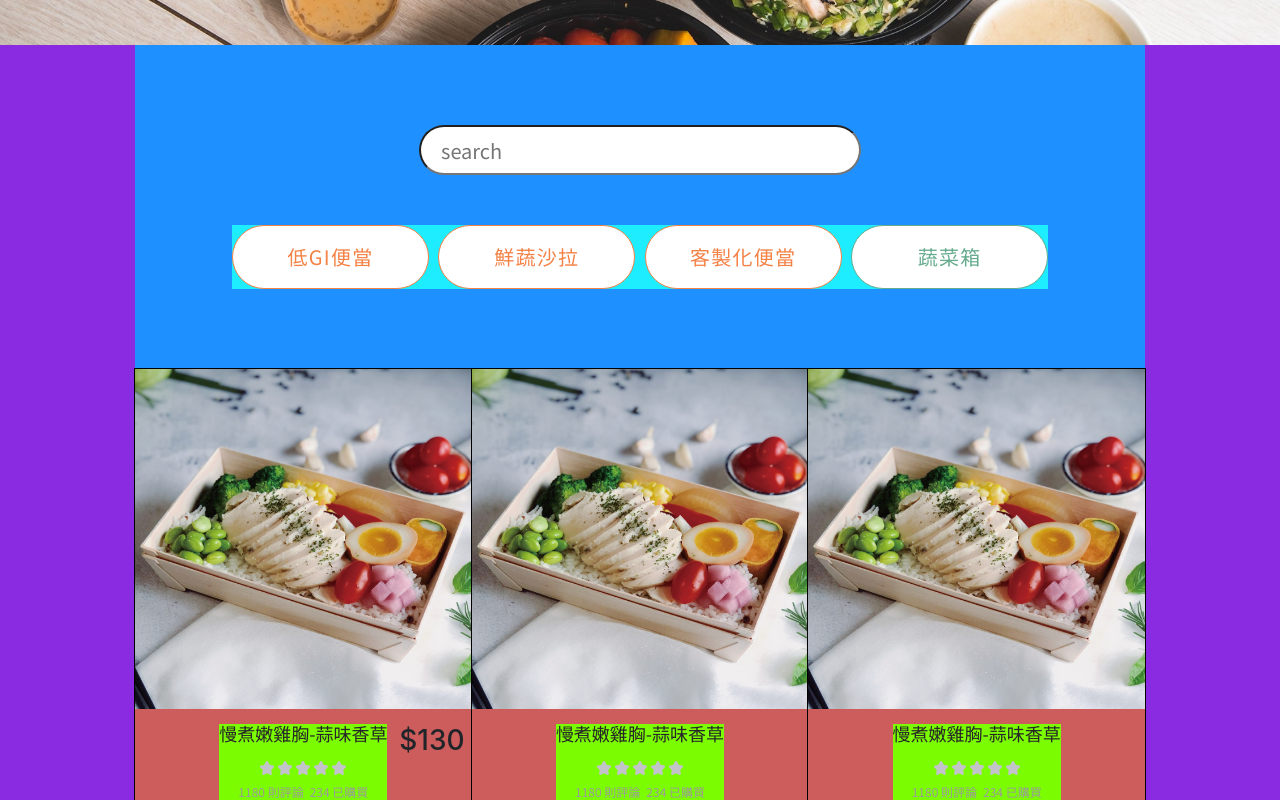
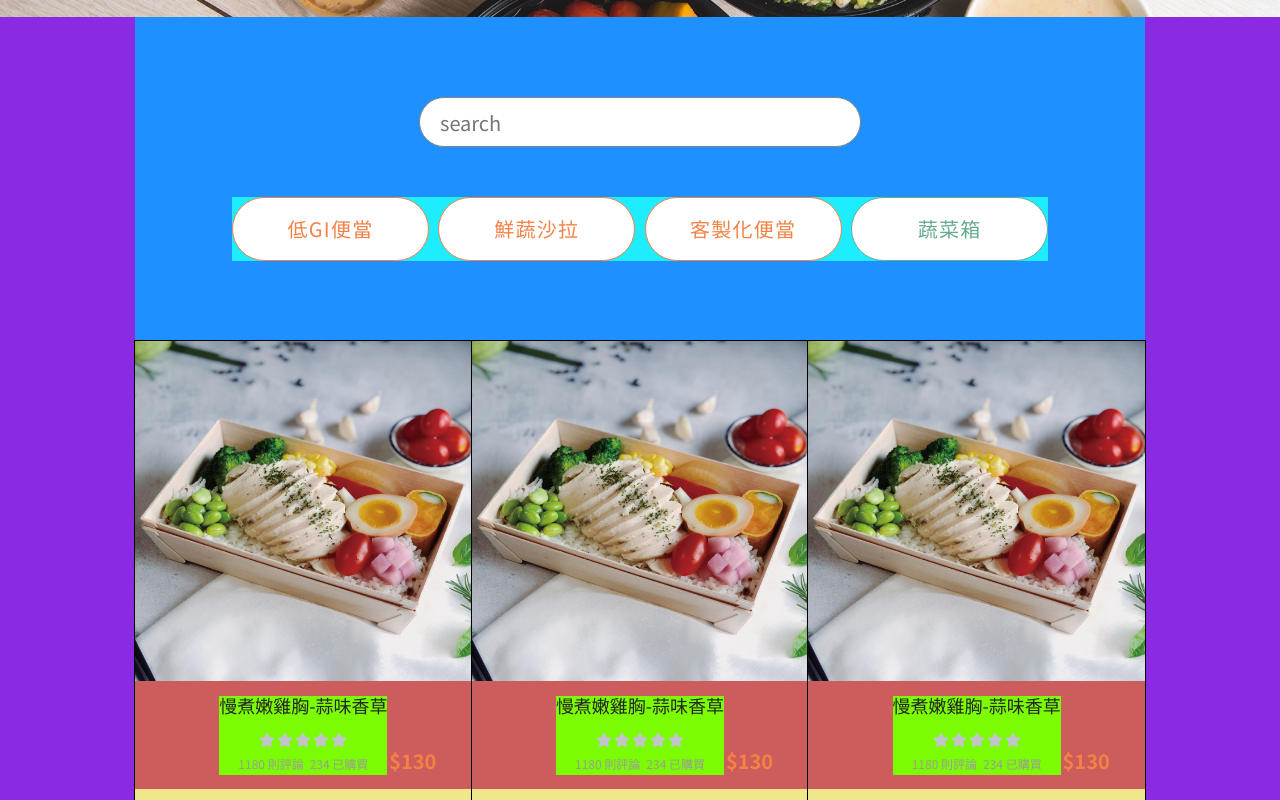
Before and after one commit to as2million/group_c, a React (Create React App) app: page / in a window 1280 px wide. Shown: the part 480-1280 px from the top of the page. Built offline with nearby package versions, Linux system fonts and the light colour scheme.

Commit message:
20201024 12:47p.m. 製作一般button hover效果

```diff
--- a/src/Ru/Components/Ru-component/RuComponents.js
+++ b/src/Ru/Components/Ru-component/RuComponents.js
@@ -7,7 +7,6 @@ import cart from "Ru/Components/Ru-component/Images/cart.svg";
 function RuComponents() {
   return (
     <>
-      <input type="text"></input>
       <div style={{ height: "135px", backgroundColor: "#FF5151" }}>
         我是navbar
       </div>
@@ -77,19 +76,22 @@ function RuComponents() {
             <section className="item-info-warp">
               <div className="item-info">
                 <h2>慢煮嫩雞胸-蒜味香草</h2>
-                <section className="star-warp">
+
+                <div className="star-warp">
                   <img className="star" src={star} />
                   <img className="star" src={star} />
                   <img className="star" src={star} />
                   <img className="star" src={star} />
                   <img className="star" src={star} />
-                </section>
+                </div>
+
                 <span>
                   <p className="num commentNum">1180 則評論</p>
                   <p className="num buyNum">234 已購買</p>
                 </span>
+
+                <h3>$130</h3>
               </div>
-              {/* <h3>$130</h3> */}
             </section>
             {/* item資訊e */}
             {/* item按鈕s */}
@@ -109,19 +111,22 @@ function RuComponents() {
             <section className="item-info-warp">
               <div className="item-info">
                 <h2>慢煮嫩雞胸-蒜味香草</h2>
-                <section className="star-warp">
+
+                <div className="star-warp">
                   <img className="star" src={star} />
                   <img className="star" src={star} />
                   <img className="star" src={star} />
                   <img className="star" src={star} />
                   <img className="star" src={star} />
-                </section>
+                </div>
+
                 <span>
                   <p className="num commentNum">1180 則評論</p>
                   <p className="num buyNum">234 已購買</p>
                 </span>
+
+                <h3>$130</h3>
               </div>
-              {/* <h3>$130</h3> */}
             </section>
             {/* item資訊e */}
             {/* item按鈕s */}
--- a/src/Ru/Components/Ru-component/Style.scss
+++ b/src/Ru/Components/Ru-component/Style.scss
@@ -5,6 +5,12 @@
   padding: 0;
   list-style: none;
 }
+
+button:focus,
+input {
+  outline: none;
+}
+
 .ru-noPadding {
   padding: 0;
 }
@@ -60,6 +66,7 @@
 .ru-searchBar {
   width: 43.76%;
   height: 50px;
+  border: 1px solid $grey;
   border-radius: 9999px;
   padding: 0px 20px;
   @include font(
@@ -93,6 +100,10 @@
   width: 197px;
   border: 1px solid $light-orange;
   border-radius: 9999px;
+  position: relative;
+  z-index: 1;
+  overflow: hidden;
+  transition: 0.5s;
   @include font(
     // 字體, 字體大小, 字重, 字距, 字色
     $notoSansTC,
@@ -104,8 +115,34 @@
 }
 
 .ru-button:hover {
+  color: $white;
+}
+
+.ru-button::after {
+  content: "";
   background-color: $light-orange;
-  color: white;
+  height: 65px;
+  width: 200px;
+  border: 1px solid $light-orange;
+  // border-radius: 9999px;
+  @include font(
+    // 字體, 字體大小, 字重, 字距, 字色
+    $notoSansTC,
+    $minor-heading,
+    $regular,
+    1.25px,
+    $white
+  );
+  position: absolute;
+  z-index: -1;
+  top: 70px;
+  left: 0px;
+  transition: .5s;
+}
+
+.ru-button:hover::after {
+  top: -1px;
+  left: 0px;
 }
 
 .ru-button4 {
@@ -113,8 +150,29 @@
   border: 1px solid $light-green;
 }
 
+.ru-button4::after {
+  content: "";
+  background-color: $light-green;
+  height: 65px;
+  width: 200px;
+  border: 1px solid $light-green;
+  // border-radius: 9999px;
+  @include font(
+    // 字體, 字體大小, 字重, 字距, 字色
+    $notoSansTC,
+    $minor-heading,
+    $regular,
+    1.25px,
+    $white
+  );
+  position: absolute;
+  z-index: -1;
+  top: 70px;
+  left: 0px;
+  transition: 0.5s;
+}
+
 .ru-button4:hover {
-  background-color: $light-green;
   color: white;
 }
 
@@ -180,12 +238,21 @@
 
 .item-info > h3 {
   position: absolute;
-  top: 0;
-  left: 180px;
+  top: 53px;
+  left: 170px;
+  @include font(
+    // 字體, 字體大小, 字重, 字距, 字色
+    $notoSansTC,
+    $minor-heading,
+    $bold,
+    0px,
+    $light-orange
+  );
 }
 
 .item-info > h2 {
   font-size: $productName-size;
+  margin-bottom: 10px;
   @include font(
     // 字體, 字體大小, 字重, 字距, 字色
     $notoSansTC,
@@ -194,7 +261,6 @@
     0px,
     $productName-Color
   );
-  margin-bottom: 10px;
 }
 
 // .star-warp {
--- a/src/Ru/Pages/variable.scss
+++ b/src/Ru/Pages/variable.scss
@@ -43,8 +43,8 @@ $thin: 100;
 $light: 300;
 $regular: 400;
 $medium: 500;
-$Bold: 700;
-$Black: 900;
+$bold: 700;
+$black: 900;
 
 // 字距
 $letter-spacing: 5px;
```
Also changed, not shown: src/Ru/Components/Ru-component/Style.css (deleted).
